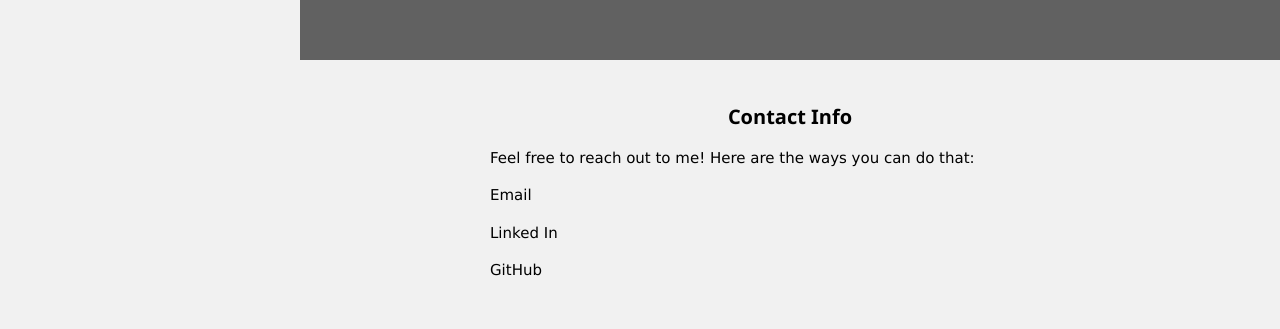
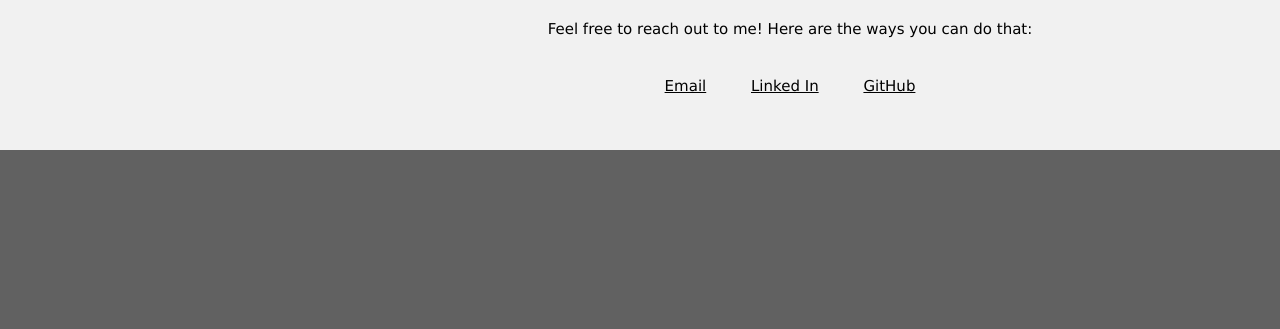
Before and after one commit to patriots123/Project_Portfolio, a PHP site: page /index.html in a window 1280 px wide. Shown: the part 2164-2493 px from the top of the page. After the commit the page ends 2314 px from the top, so only its background shows below. Run offline with PHP 8.4, Linux system fonts and the light colour scheme; some libraries are stand-ins or nearby versions.

Commit message:
added links contact info and live apps

```diff
--- a/index.html
+++ b/index.html
@@ -124,9 +124,9 @@
             as in my GitHub profile and feel free to reach out especially if you
             want to talk tech.
           </p>
-          <hr class="opacity" />
+          <!-- <hr class="opacity" />
           <h4 class="padding-16">Technical Skills</h4>
-          <hr class="opacity" />
+          <hr class="opacity" /> -->
         </div>
         <div
           class="container dark-grey center text-light-grey padding-32"
@@ -157,9 +157,12 @@
                   >
                 </li>
                 <li class="light-grey padding-24">
-                  <button class="button white padding-large">
-                    Try it out!
-                  </button>
+                    <button class="button white padding-large">
+                      <a
+                        href="https://eat-drink-do.herokuapp.com/index.html"
+                        target="_blank"
+                        >Try it out!</a>
+                    </button>
                 </li>
               </ul>
             </div>
@@ -186,9 +189,12 @@
                   >
                 </li>
                 <li class="light-grey padding-24">
-                  <button class="button white padding-large">
-                    Try it out!
-                  </button>
+                    <button class="button white padding-large">
+                      <a
+                        href="https://payment-tracking-app.herokuapp.com/"
+                        target="_blank"
+                        >Try it out!</a>
+                    </button>
                 </li>
               </ul>
             </div>
@@ -218,7 +224,10 @@
                 </li>
                 <li class="light-grey padding-24">
                   <button class="button white padding-large">
-                    Try it out!
+                    <a
+                      href="https://golf-score-tracker-app.herokuapp.com/"
+                      target="_blank"
+                      >Try it out!</a>
                   </button>
                 </li>
               </ul>
@@ -229,14 +238,14 @@
 
       <!-- Contact section -->
       <div class="container light-grey padding-32 padding-large" id="contact">
-        <div class="content" style="max-width:600px">
+        <div class="content contact-info" style="max-width:600px">
           <h4 class="center"><b>Contact Info</b></h4>
-          <p>
-            Feel free to reach out to me! Here are the ways you can do that:
-          </p>
-          <p>Email</p>
-          <p>Linked In</p>
-          <p>GitHub</p>
+          <p class="center">Feel free to reach out to me! Here are the ways you can do that:</p>
+          <div class="center">
+            <p class="email"><a href="mailto: shaughnessy.will@gmail.com" target="_blank">Email</a></p>
+            <p class="linkdin"><a href="https://www.linkedin.com/in/william-shaughnessy-61b65397/" target="_blank">Linked In</a></p>
+            <p class="github"><a href="https://github.com/patriots123" target="_blank">GitHub</a></p>
+          </div>
         </div>
       </div>
 
--- a/styles.css
+++ b/styles.css
@@ -22,6 +22,11 @@ body {
 .golf-score-tracker-block {
   background: url(https://www.golfbalfour.com/image/w2000-h1200-c20:12/files/58c1b4f2-75e0-4794-b084-1212d8b0b5a5.jpg)
     no-repeat center center fixed;
+}
+
+.contact-info .email,.github,.linkdin {
+  display: inline-block;
+  margin: 20px;
 }
 
 body,
```
